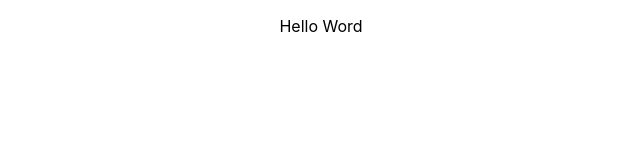
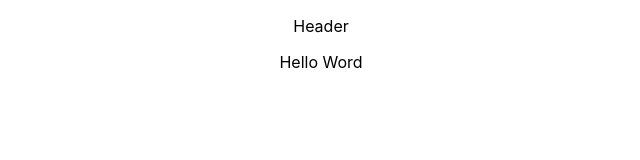
Before and after one commit to ChejAhamed/QuizzReact, a React (Create React App) app in the folder frontend/: page / in a window 1280 px wide. Shown: the top 160 px of the page, without its empty margins (319-959 px from the left). Built offline with nearby package versions, Linux system fonts and the light colour scheme.

Commit message:
Add header structure

```diff
--- a/frontend/src/App.jsx
+++ b/frontend/src/App.jsx
@@ -1,9 +1,10 @@
 
 import './App.css';
-
+import Header from './components/Header/Header';
 function App() {
   return (
     <div className="App">
+      <Header/>
       <p>Hello Word</p>
     </div>
   );
--- /dev/null
+++ b/frontend/src/components/Header/Header.jsx
@@ -0,0 +1,9 @@
+import React from 'react'
+
+export default function Header() {
+    return (
+        <div>
+           <p>Header</p>
+        </div>
+    )
+}
```
